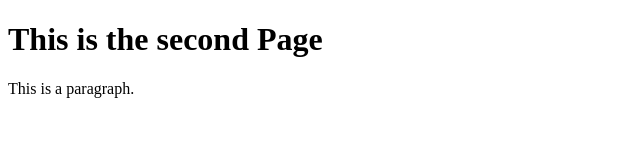
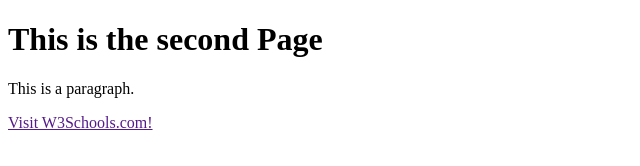
Before and after one commit to DerOttermeister/Otterhoehle, a plain HTML site: page 2-Seite.html in a window 1280 px wide. Shown: the whole page, without its empty margins (0-640 px from the left). Drawn offline with Linux system fonts and the light colour scheme.

Commit message:
Update 2-Seite.html

```diff
--- a/2-Seite.html
+++ b/2-Seite.html
@@ -5,6 +5,7 @@
 
 <h1>This is the second Page</h1>
 <p>This is a paragraph.</p>
+  <a href=>Visit W3Schools.com!</a>
 
 
 
```
